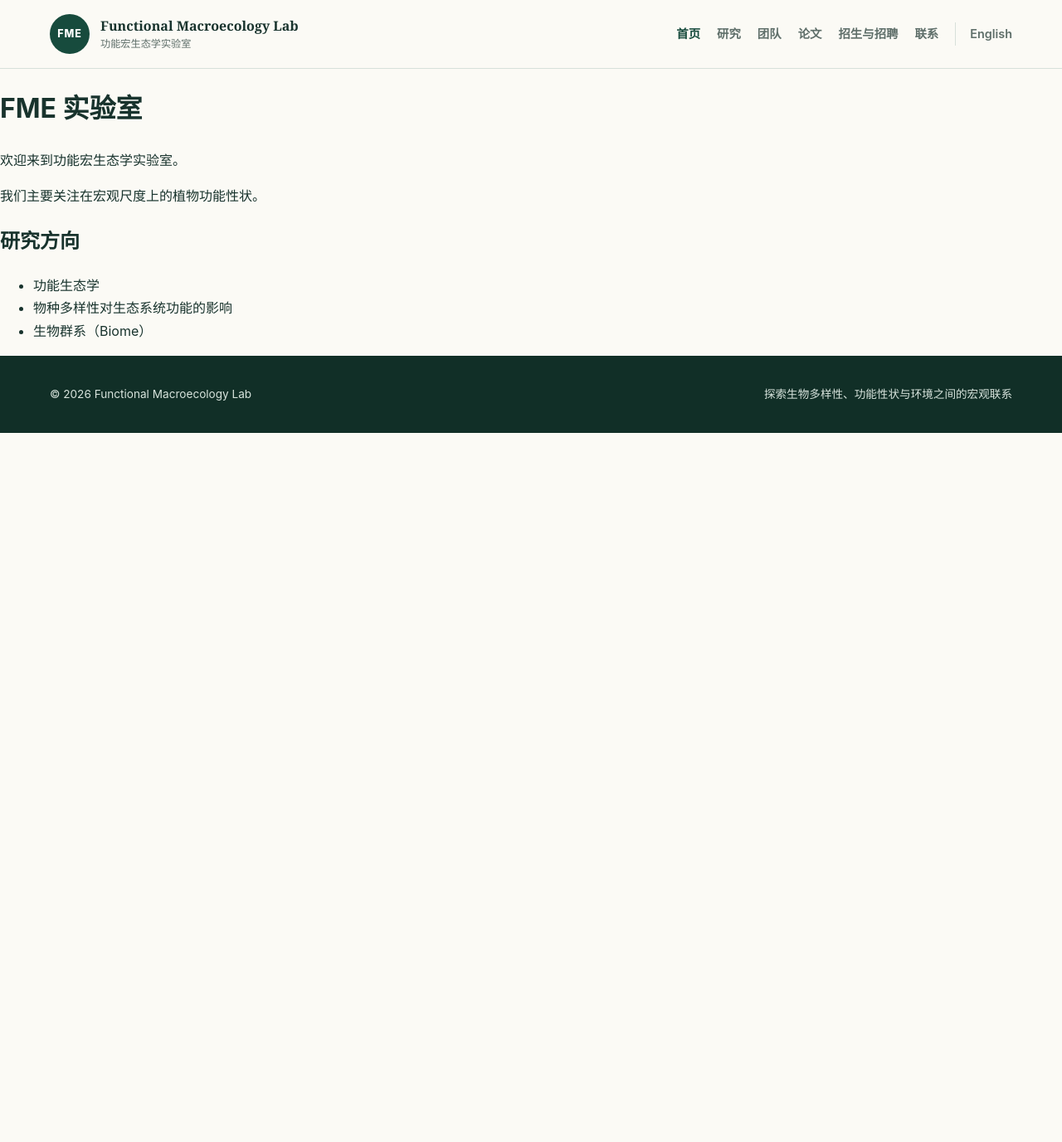
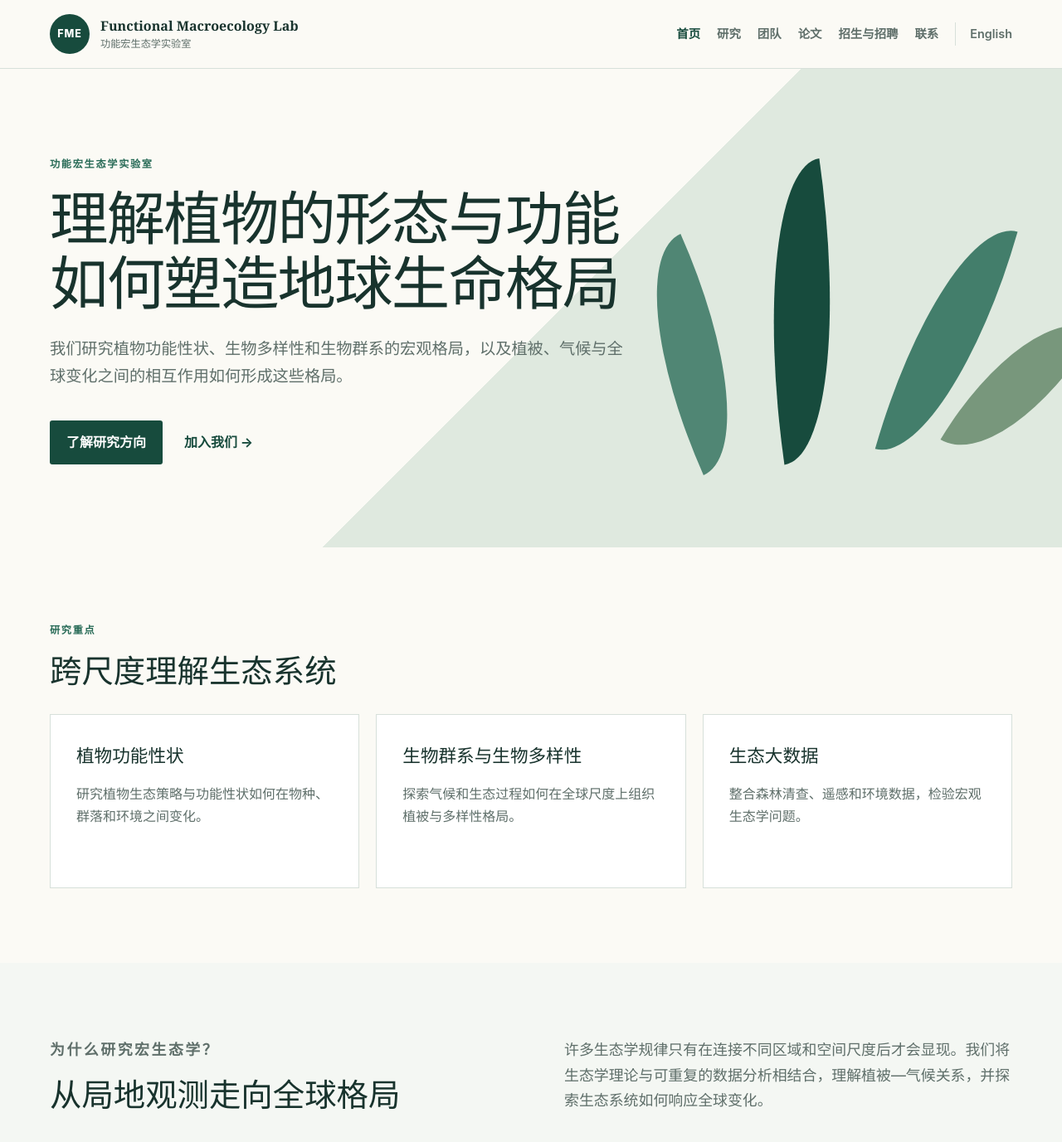
Before and after one commit to haozhima95/fme-lab.github.io, a Jekyll site: the page built from zh/index.md, in a window 1280 px wide and 1400 px high. Shown: the top 1377 px of the window at 83% size. Built offline with Jekyll 4.4.1, drawn with Linux system fonts in a browser that asks for light colours.

Commit message:
Add files via upload

```diff
--- a/zh/index.md
+++ b/zh/index.md
@@ -6,14 +6,28 @@ ref: home
 permalink: /zh/
 ---
 
-# FME 实验室
+<section class="hero">
+  <div class="container hero-grid">
+    <div>
+      <p class="eyebrow">功能宏生态学实验室</p>
+      <h1>理解植物的形态与功能如何塑造地球生命格局</h1>
+      <p class="lead">我们研究植物功能性状、生物多样性和生物群系的宏观格局，以及植被、气候与全球变化之间的相互作用如何形成这些格局。</p>
+      <div class="actions"><a class="button" href="{{ '/zh/research/' | relative_url }}">了解研究方向</a><a class="text-link" href="{{ '/zh/openings/' | relative_url }}">加入我们 →</a></div>
+    </div>
+    <div class="hero-art" aria-hidden="true"><span></span><span></span><span></span><span></span></div>
+  </div>
+</section>
 
-欢迎来到功能宏生态学实验室。
+<section class="section container">
+  <p class="eyebrow">研究重点</p>
+  <h2>跨尺度理解生态系统</h2>
+  <div class="card-grid three">
+    <article class="card"><h3>植物功能性状</h3><p>研究植物生态策略与功能性状如何在物种、群落和环境之间变化。</p></article>
+    <article class="card"><h3>生物群系与生物多样性</h3><p>探索气候和生态过程如何在全球尺度上组织植被与多样性格局。</p></article>
+    <article class="card"><h3>生态大数据</h3><p>整合森林清查、遥感和环境数据，检验宏观生态学问题。</p></article>
+  </div>
+</section>
 
-我们主要关注在宏观尺度上的植物功能性状。
-
-## 研究方向
-
-- 功能生态学
-- 物种多样性对生态系统功能的影响
-- 生物群系（Biome）
+<section class="section section-tint">
+  <div class="container split"><div><p class="eyebrow">为什么研究宏生态学？</p><h2>从局地观测走向全球格局</h2></div><div><p>许多生态学规律只有在连接不同区域和空间尺度后才会显现。我们将生态学理论与可重复的数据分析相结合，理解植被—气候关系，并探索生态系统如何响应全球变化。</p></div></div>
+</section>
```
Also changed, not shown: zh/contact.md (added, +9 -0 lines), zh/openings.md (added, +9 -0 lines), zh/people.md (added, +10 -0 lines), zh/publications.md (added, +9 -0 lines), zh/research.md (added, +15 -0 lines).
